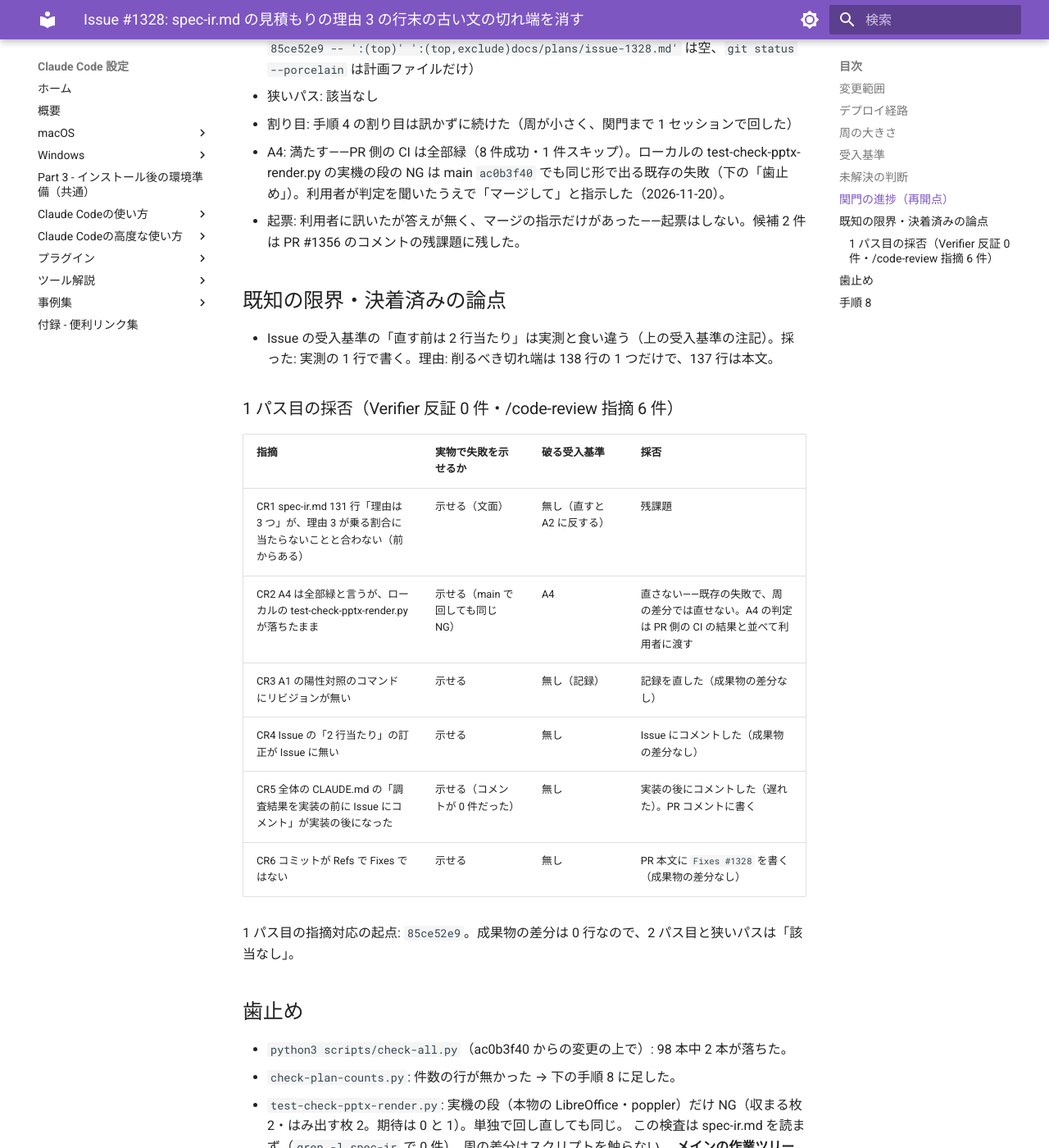
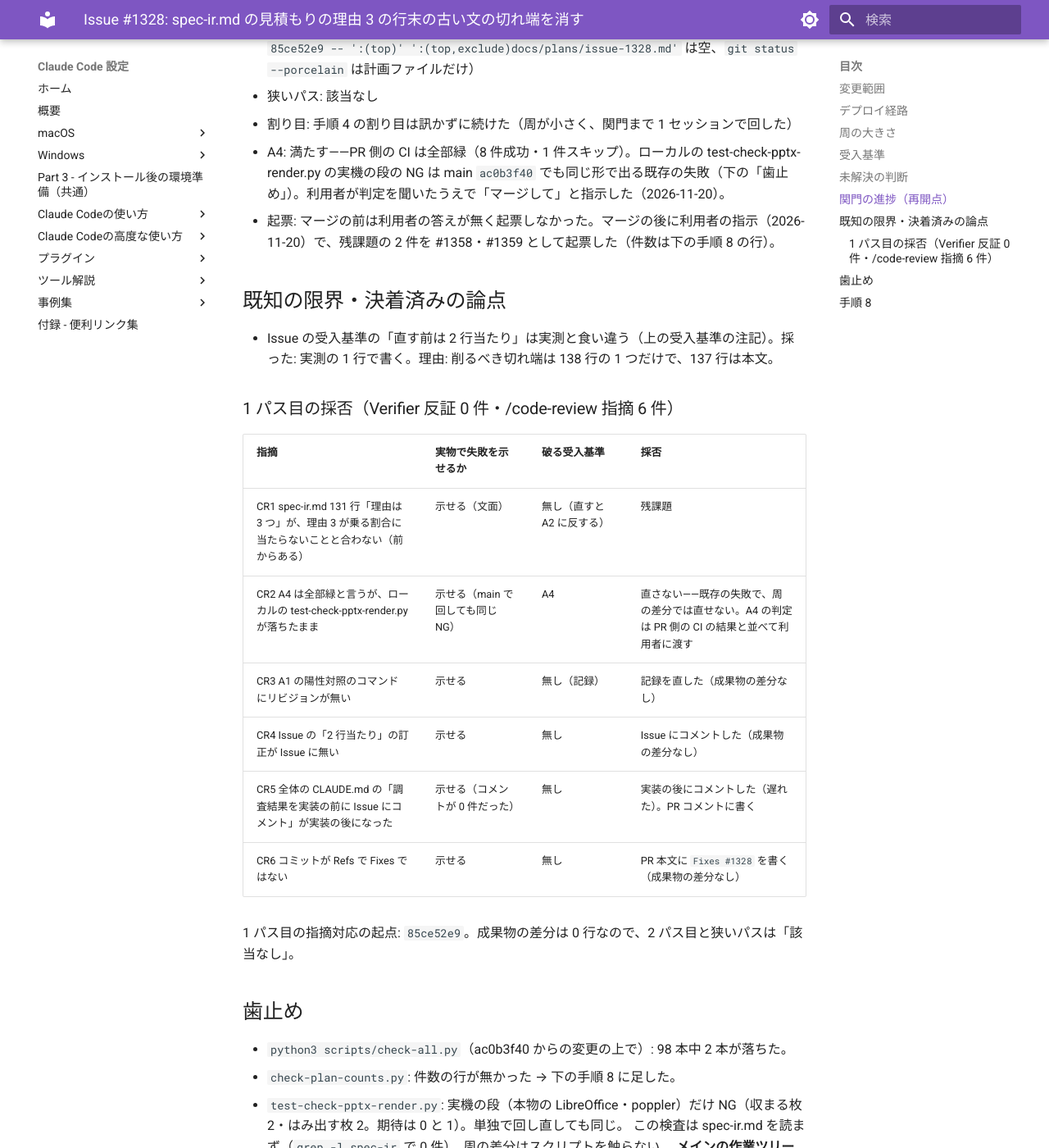
Before and after one commit to hdknr/claude-code-setup, an MkDocs documentation site: the page built from docs/plans/issue-1328.md, in a window 1280 px wide and 1400 px high, scrolled down 2596 px. Shown: the whole window at 82% size. Built offline with MkDocs 1.6.1 and Material for MkDocs 9.7.7, drawn with Linux system fonts in a browser that asks for light colours; some of the changed text lies outside the part shown.

Commit message:
docs: #1328 の計画の起票の件数をマージ後の起票（#1358・#1359）で直す (#1360)
Refs #1328

Co-authored-by: Claude Opus 5.5 <noreply@anthropic.com>

```diff
--- a/docs/plans/issue-1328.md
+++ b/docs/plans/issue-1328.md
@@ -72,7 +72,7 @@ Issue の受入基準は「直す前は 2 行当たり」と書くが、実測
 - 狭いパス: 該当なし
 - 割り目: 手順 4 の割り目は訊かずに続けた（周が小さく、関門まで 1 セッションで回した）
 - A4: 満たす——PR 側の CI は全部緑（8 件成功・1 件スキップ）。ローカルの test-check-pptx-render.py の実機の段の NG は main `ac0b3f40` でも同じ形で出る既存の失敗（下の「歯止め」）。利用者が判定を聞いたうえで「マージして」と指示した（2026-11-20）。
-- 起票: 利用者に訊いたが答えが無く、マージの指示だけがあった——起票はしない。候補 2 件は PR #1356 のコメントの残課題に残した。
+- 起票: マージの前は利用者の答えが無く起票しなかった。マージの後に利用者の指示（2026-11-20）で、残課題の 2 件を #1358・#1359 として起票した（件数は下の手順 8 の行）。
 
 ## 既知の限界・決着済みの論点
 
@@ -101,4 +101,4 @@ Issue の受入基準は「直す前は 2 行当たり」と書くが、実測
 
 ## 手順 8
 
-- この周の起票: 0 件
+- この周の起票: 2 件（マージ後の起票: #1358 spec-ir.md の「理由は 3 つ」の食い違い・#1359 test-check-pptx-render.py の実機の段の既存の失敗。どちらも PR #1356 のコメントの残課題から、利用者の指示（2026-11-20）で起票）
```
